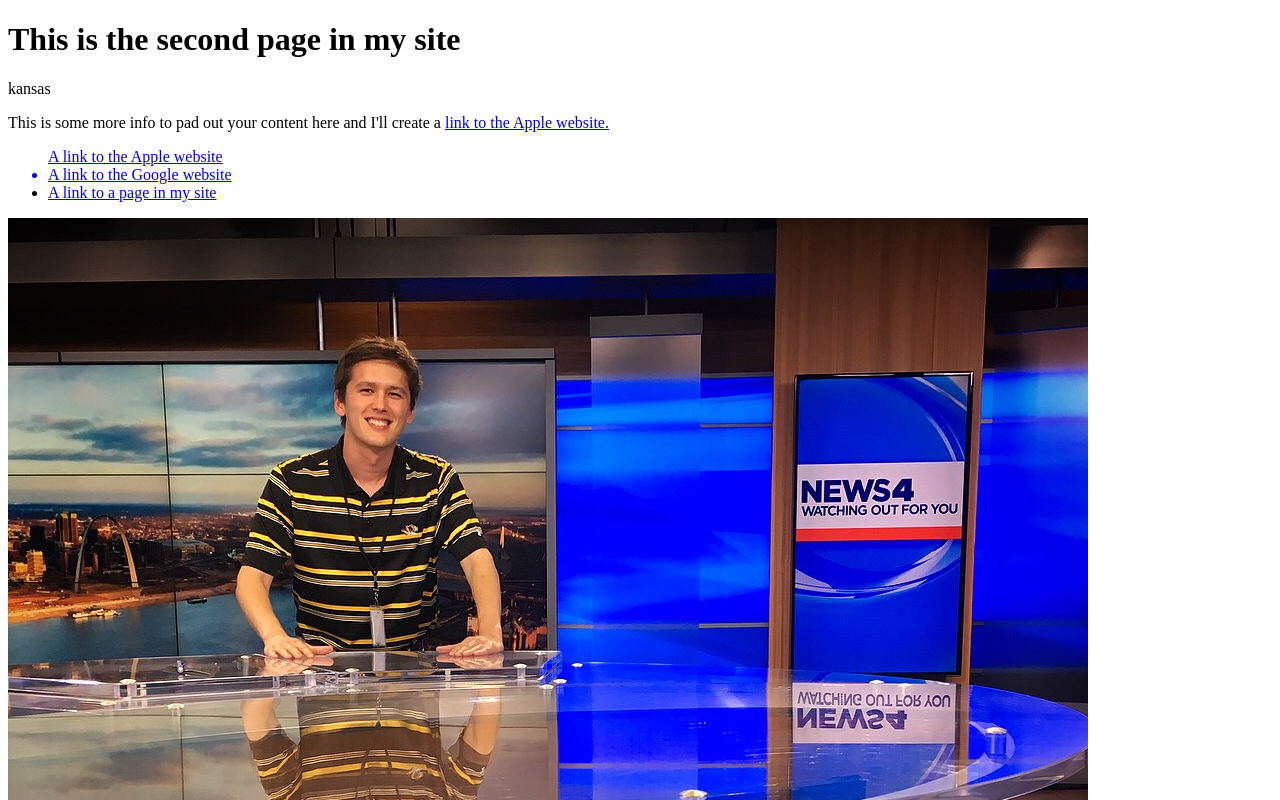
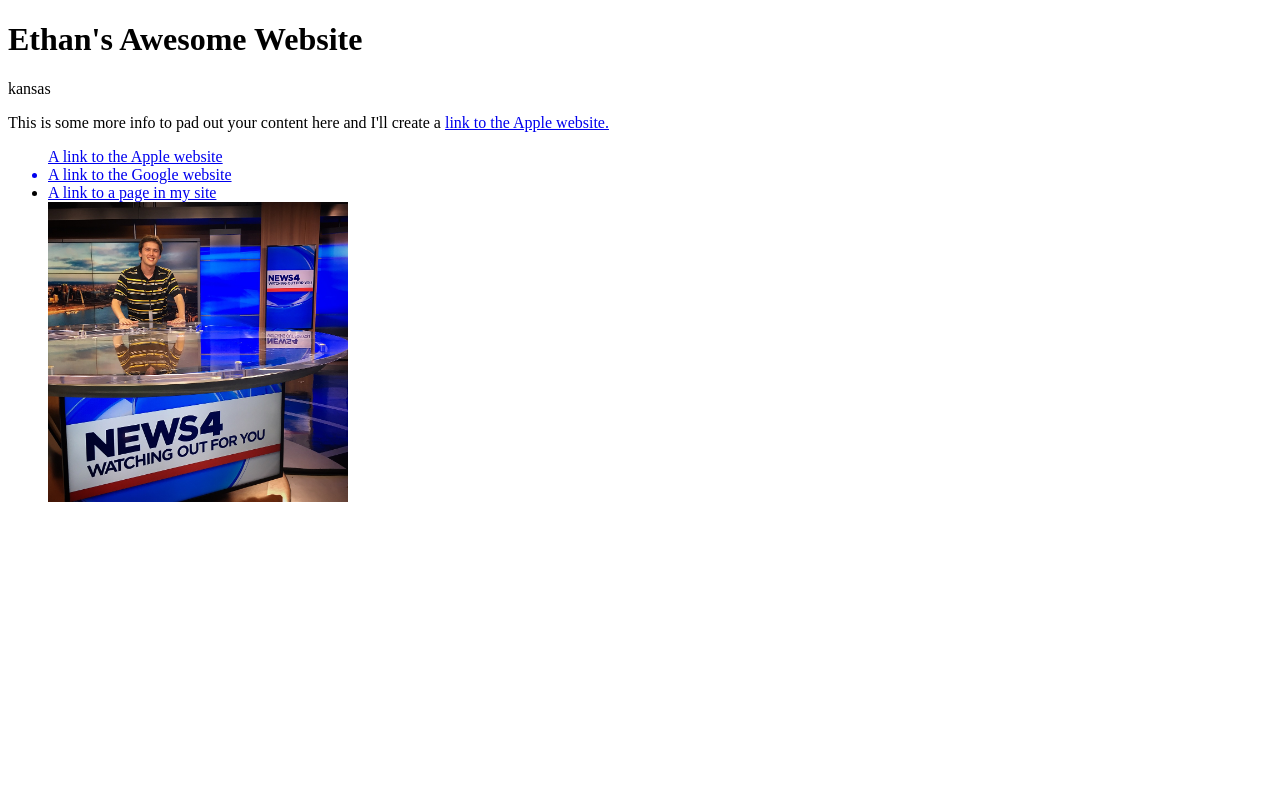
Before and after one commit to J4502-FS18/ethanillers-repository1, a plain HTML site: page index.html in a window 1280 px wide. Shown: the top 800 px of the page. Drawn offline with Linux system fonts and the light colour scheme.

Commit message:
Demonstrated mailto and width
Ran through this for class purposes

```diff
--- a/index.html
+++ b/index.html
@@ -4,22 +4,24 @@
 <html xmlns="http://www.w3.org/1999/xhtml">
 
 <head>
-	<title>	Your page title goes here </title>
+	<title>	Ethan's Awesome Website </title>
 	<meta http-equiv="content-type"
 		content="text/html;charset=utf-8" />
 </head>
 
 <body>
 <!--This is a comment. It won't show up in your browser, only in the page source-->
-	<h1>This is the second page in my site </h1>
+	<h1>Ethan's Awesome Website </h1>
   <p>kansas</p>
    <p>This is some more info to pad out your content here and I'll create a <a href="https://www.apple.com">link to the Apple website.</a></p>
 
 <ul>
+
       <a href="https://www.apple.com">A link to the Apple website</li>
       <li>A link to the Google website</li>
       <li><a href="index2.html">A link to a page in my site</a></li>
-  </ul>
 
-<img src="anchor.jpg" />
-</html>
+      <a href="mailto:eli3md@mail.missouri.edu">
+  <img src="anchor.jpg" alt="An image of an anchor at a desk" width="300px" />
+</a>
+<p></html>
```
